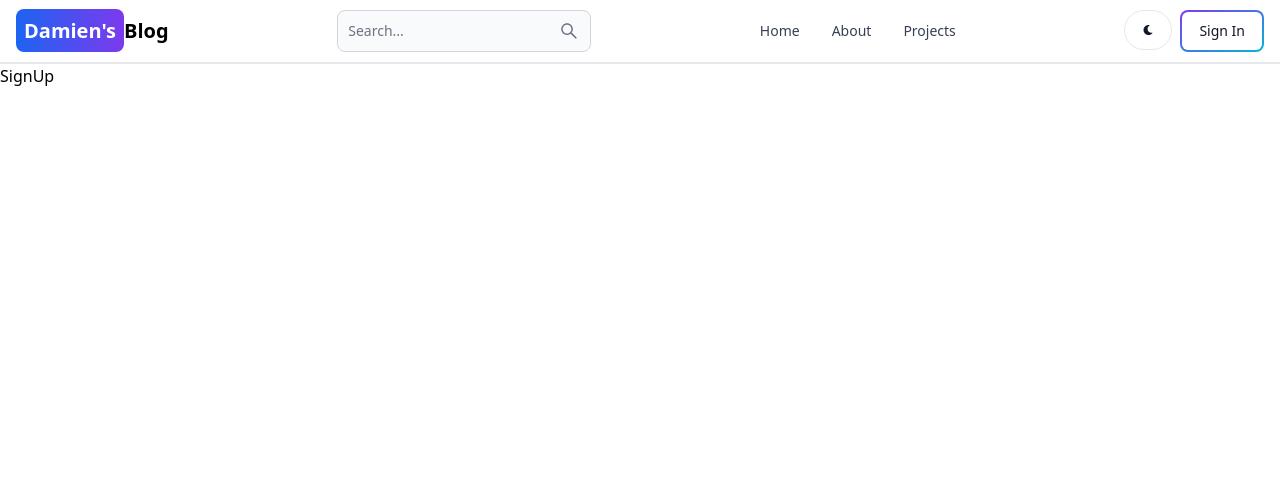
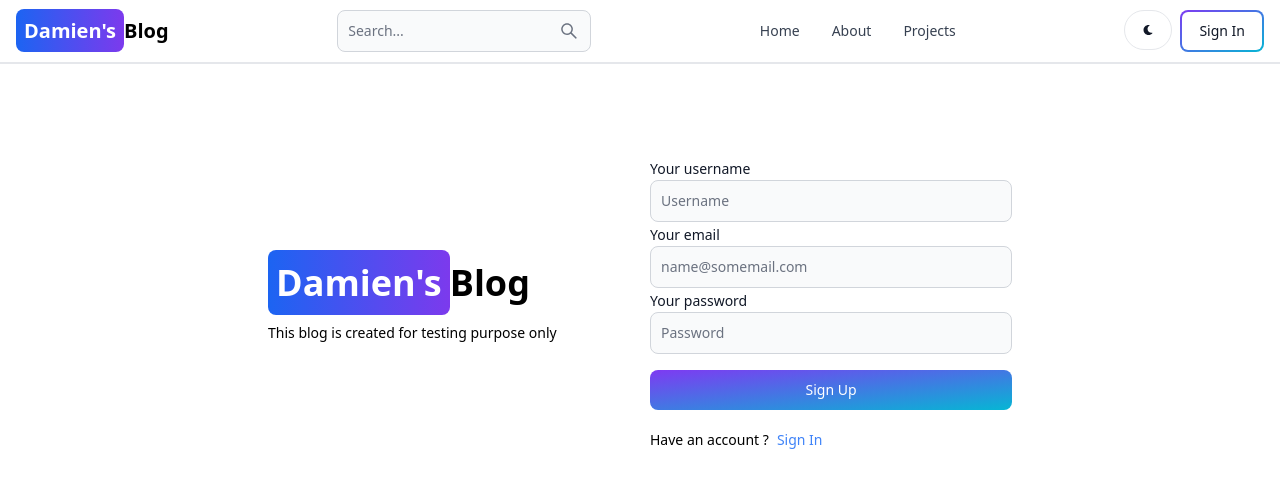
Before and after one commit to DamienAmbient/Damien-blog, a React (Vite) app in the folder client/: page /sign-up in a window 1280 px wide. Shown: the top 488 px of the page. Built offline with nearby package versions, Linux system fonts and the light colour scheme.

Commit message:
sign up page ui

```diff
--- a/client/src/pages/SignUp.jsx
+++ b/client/src/pages/SignUp.jsx
@@ -1,5 +1,58 @@
+import { Button, Label, TextInput } from "flowbite-react";
 import React from "react";
+import { Link } from "react-router-dom";
 
 export default function SignUp() {
-    return <div>SignUp</div>;
+    return (
+        <div className=" min-h-screen mt-20">
+            <div className="flex p-3 max-w-3xl mx-auto flex-col md:flex-row md:items-center gap-5">
+                {/*left*/}
+                <div className=" flex-1">
+                    <Link to="/" className="font-bold dark:text-white text-4xl">
+                        <span className=" px-2 py-2 bg-gradient-to-r from-blue-600 to-violet-600 rounded-lg text-white">
+                            Damien's
+                        </span>
+                        Blog
+                    </Link>
+                    <p className=" text-sm mt-5">
+                        This blog is created for testing purpose only
+                    </p>
+                </div>
+
+                <div className=" flex-1">
+                    <form className=" flex flex-col gap-4">
+                        <div>
+                            <Label value="Your username"></Label>
+                            <TextInput
+                                type="text"
+                                placeholder="Username"
+                                id="username"
+                            ></TextInput>
+                            <Label value="Your email"></Label>
+                            <TextInput
+                                type="text"
+                                placeholder="name@somemail.com"
+                                id="email"
+                            ></TextInput>
+                            <Label value="Your password"></Label>
+                            <TextInput
+                                type="text"
+                                placeholder="Password"
+                                id="password"
+                            ></TextInput>
+                        </div>
+                        <Button gradientDuoTone="purpleToBlue" type="submit">
+                            Sign Up
+                        </Button>
+                    </form>
+                    <div className="flex gap-2 text-sm mt-5">
+                        <span>Have an account ?</span>
+                        <Link to="/sign-in" className=" text-blue-500">
+                            Sign In
+                        </Link>
+                    </div>
+                </div>
+            </div>
+        </div>
+    );
 }
```
